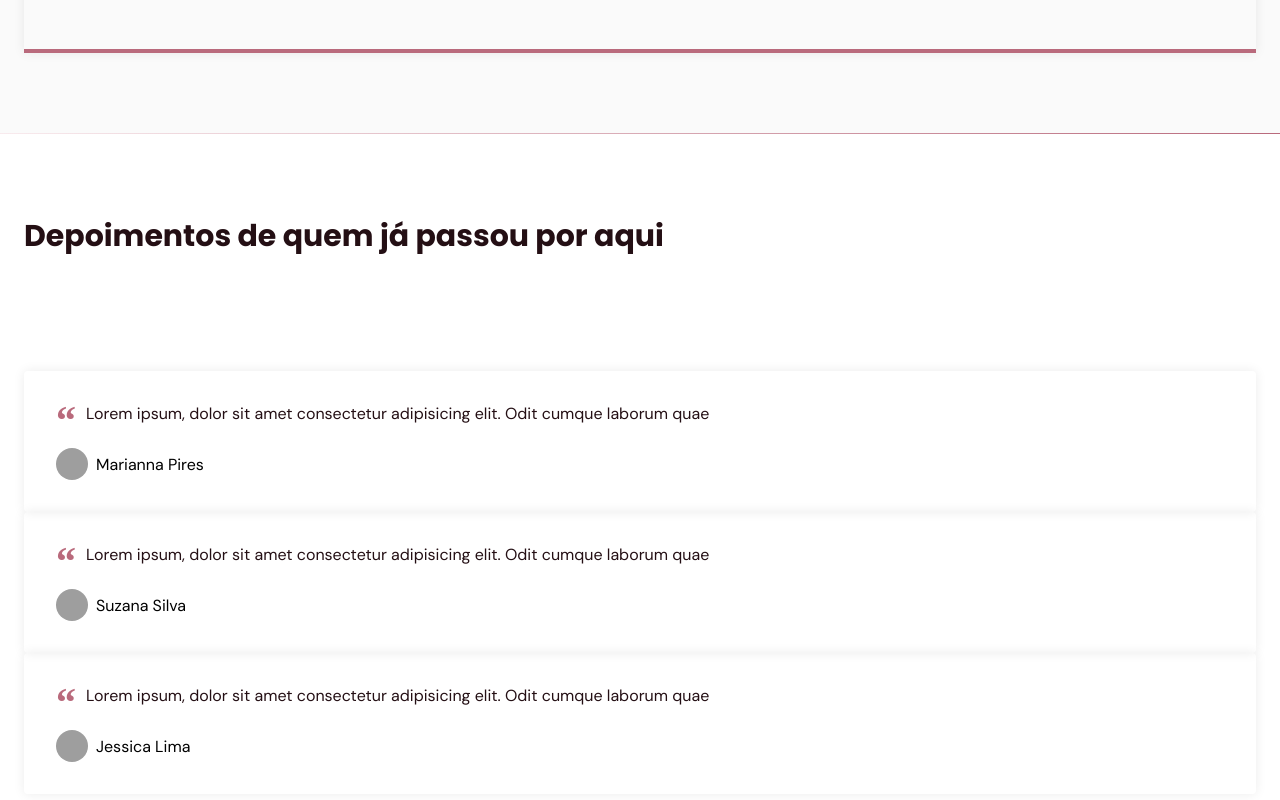
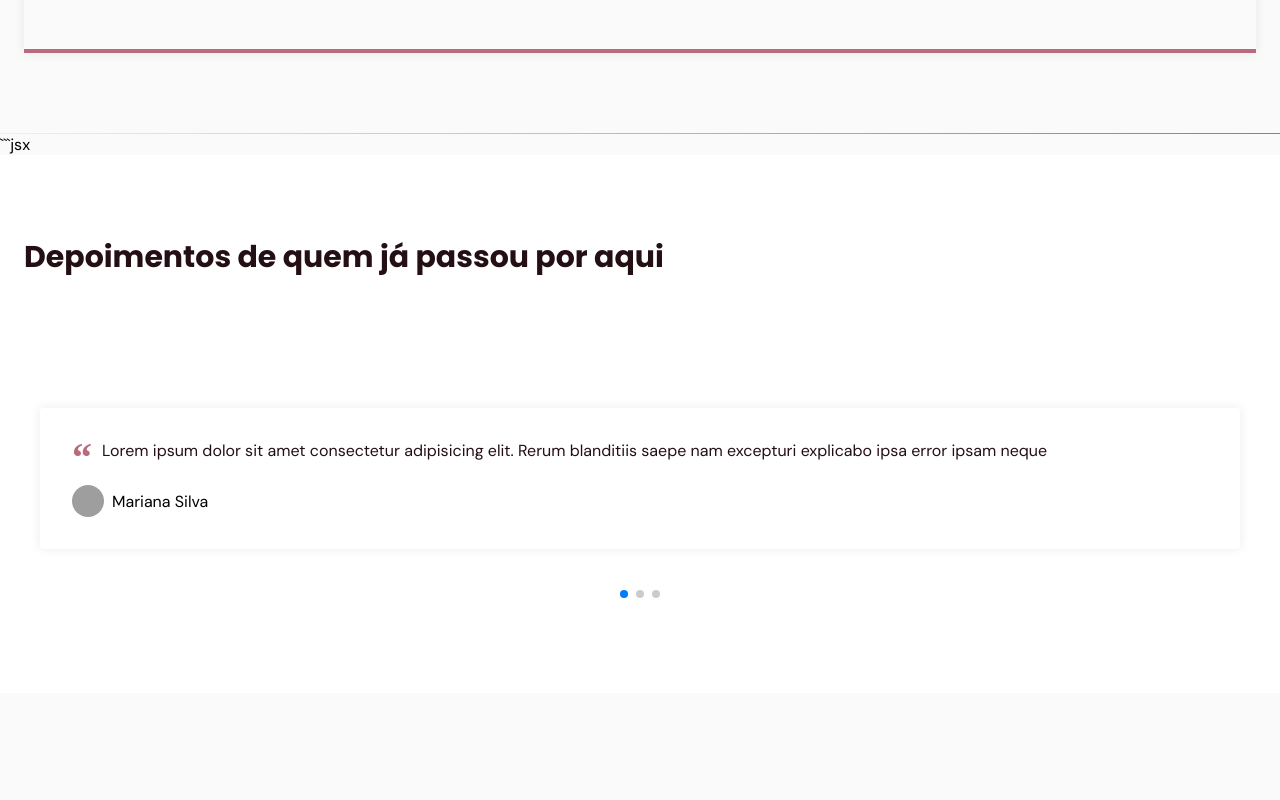
Before and after one commit to Julianavcarvalho/Projeto-Estetica, a plain HTML site: page index.html in a window 1280 px wide. Shown: the part 3969-4769 px from the top of the page. After the commit the page ends 4662 px from the top, so only its background shows below. Drawn offline with nearby package versions, Linux system fonts and the light colour scheme; grey boxes are pictures that could not be loaded; files whose address does not match are found by name.

Commit message:
Swiper added

````diff
--- a/index.html
+++ b/index.html
@@ -6,6 +6,12 @@
 
     <!--ICONS-->
     <link rel="stylesheet" href="assets/fonts/style.css" />
+
+    <!--SWIPER-->
+    <link
+      rel="stylesheet"
+      href="https://unpkg.com/swiper@8/swiper-bundle.min.css"
+    />
 
     <!--STYLES-->
     <link rel="stylesheet" href="style.css" />
@@ -138,66 +144,83 @@
       </section>
 
       <div class="divider-1"></div>
-      <!--TESTIMONIALS-->
+      ```jsx
+      <!-- TESTIMONIALS -->
       <section class="section" id="testimonials">
-        <div class="container grid">
+        <div class="container swiper">
           <header>
             <h2 class="title">Depoimentos de quem já passou por aqui</h2>
           </header>
-          <div class="testmimonials">
-            <div class="testimonial">
+          <div class="testimonials swiper">
+            <div class="swiper-wrapper">
+              <div class="testimonial swiper-slide">
                 <blockquote>
                   <p>
-                  <span>&ldquo;</span> Lorem ipsum, dolor sit amet consectetur
-                  adipisicing elit. Odit cumque laborum quae
+                    <span>&ldquo;</span>
+                    Lorem ipsum dolor sit amet consectetur adipisicing elit.
+                    Rerum blanditiis saepe nam excepturi explicabo ipsa error
+                    ipsam neque
                   </p>
                   <cite>
                     <img
-                    src="https://randomuser.me/api/portraits/women/30.jpg"
-                    alt="Foto de Marianna Pires"
+                      src="https://randomuser.me/api/portraits/women/43.jpg"
+                      alt="Foto de Mariana Silva"
                     />
-                  Marianna Pires
+                    Mariana Silva
                   </cite>
                 </blockquote>
               </div>
 
-            <div class="testimonial">
+              <div class="testimonial swiper-slide">
                 <blockquote>
                   <p>
-                  <span>&ldquo;</span> Lorem ipsum, dolor sit amet consectetur
-                  adipisicing elit. Odit cumque laborum quae
+                    <span>&ldquo;</span>
+                    Lorem ipsum dolor sit amet consectetur adipisicing elit.
+                    Rerum blanditiis saepe nam excepturi explicabo ipsa error
+                    ipsam neque
                   </p>
                   <cite>
                     <img
-                    src="https://randomuser.me/api/portraits/women/44.jpg"
-                    alt="Foto de Suzana Silva"
+                      src="https://randomuser.me/api/portraits/women/89.jpg"
+                      alt="Foto de Luana Pires"
                     />
-                  Suzana Silva
+                    Luana Pires
                   </cite>
                 </blockquote>
               </div>
 
-            <div class="testimonial">
+              <div class="testimonial swiper-slide">
                 <blockquote>
                   <p>
-                  <span>&ldquo;</span> Lorem ipsum, dolor sit amet consectetur
-                  adipisicing elit. Odit cumque laborum quae
+                    <span>&ldquo;</span>
+                    Lorem ipsum dolor sit amet consectetur adipisicing elit.
+                    Rerum blanditiis saepe nam excepturi explicabo ipsa error
+                    ipsam neque
                   </p>
                   <cite>
                     <img
-                    src="https://randomuser.me/api/portraits/women/19.jpg"
-                    alt="Foto de Jessica Lima"
+                      src="https://randomuser.me/api/portraits/women/75.jpg"
+                      alt="Fotos de Fabiana Santanna"
                     />
-                  Jessica Lima
+                    Fabiana Santanna
                   </cite>
                 </blockquote>
               </div>
+            </div>
+
+            <!-- If we need pagination -->
+            <div class="swiper-pagination"></div>
           </div>
         </div>
       </section>
 
       <!--CONTACT-->
     </main>
+
+    <!--SWIPER-->
+    <script src="https://unpkg.com/swiper@8/swiper-bundle.min.js"></script>
+
+    <!--MAIN.JS-->
     <script src="main.js"></script>
   </body>
 </html>
--- a/script.js
+++ b/main.js
@@ -30,3 +30,13 @@ window.addEventListener('scroll', function () {
     header.classList.remove('scroll')
   }
 })
+
+/* TESTIMONIALS SLIDER SWIPER */
+const swiper = new Swiper('.swiper', {
+  slidesPerView: 1,
+  pagination: {
+    el: '.swiper-pagination'
+  },
+  mousewheel: true,
+  Keyboard: true
+})
--- a/style.css
+++ b/style.css
@@ -394,3 +394,9 @@ nav.show div.icon-close {
   clip-path: circle();
   margin-right: .5rem;
 }
+
+/*SWIPER*/
+.swiper-slide{
+  height: auto;
+  padding: 4rem 1rem;
+}
````
Also changed, not shown: 1 other file. Lines whose indentation alone changed are shown as unchanged.
